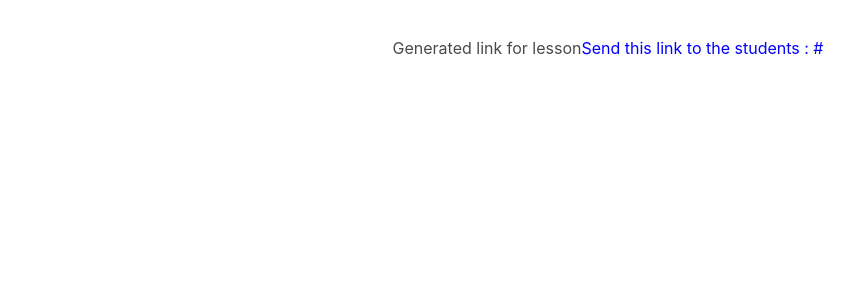
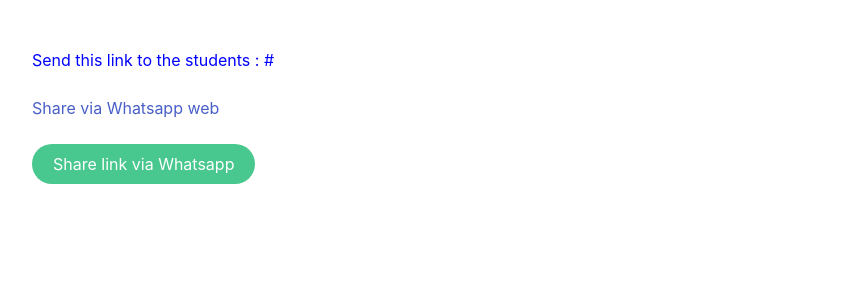
Before and after one commit to IndiaCFG2/team-18, a Flask app: template backend-webapp/templates/generate_url.html in a window 1280 px wide. Shown: the top 300 px of the page, without its empty margins (32-886 px from the left). Run offline with Flask 2, Linux system fonts and the light colour scheme; the template is opened without the code that fills it: most values are stand-ins (such as "Sample title", 1, 10 or a date in 2020).

Commit message:
whatsapp functionality

```diff
--- a/backend-webapp/templates/generate_url.html
+++ b/backend-webapp/templates/generate_url.html
@@ -9,11 +9,21 @@
   <body>
     <section class="section">
         <div class="container">
-          <div class="columns is-centered">
-            <p><h5>Generated link for lesson</h5></p>
-            <br>
+          <div>
             <p style="color:blue;">Send this link to the students : {{url}}</p>
           </div>
+
+        <br>
+        <a href="https://api.whatsapp.com/send?text=www.google.com" data-action="share/whatsapp/share">Share via Whatsapp web</a>
+        <br>
+        <br>
+        <div>
+        <form action = "" method="post" >
+          <button class="button is-success is-rounded" type="submit">Share link via Whatsapp
+          </button>
+        </form>
+        </div>
+
         </div>
     </section>
   </body>
```
